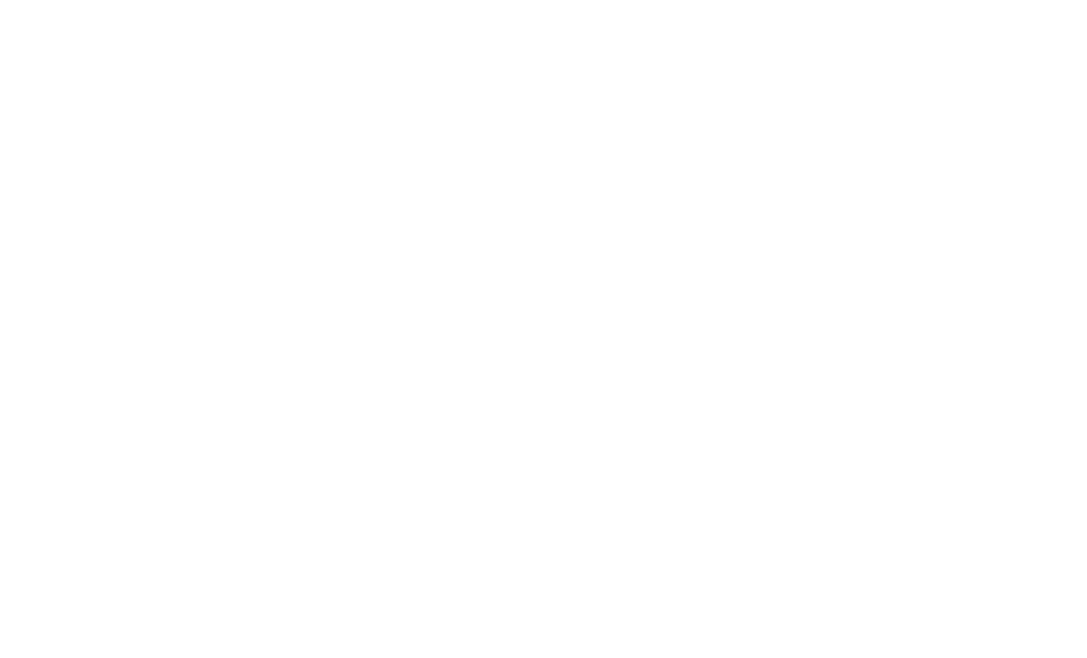
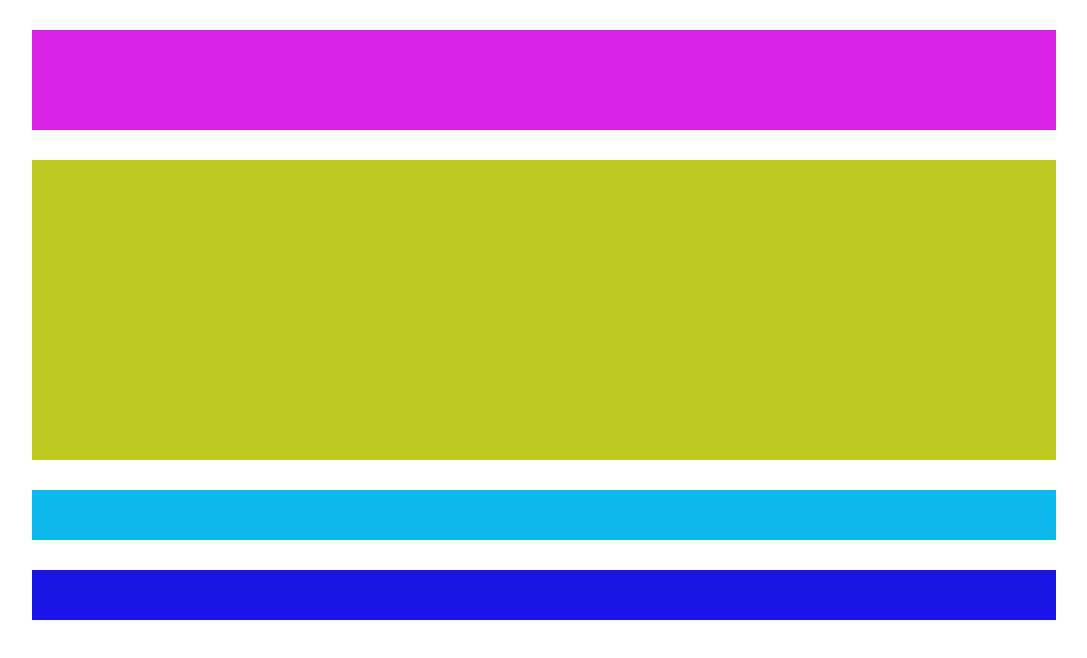
Before and after one commit to Vladus25/htmlcss-struttura-wp, a plain HTML site: page index.html in a window 1280 px wide. Shown: the whole page, without its empty margins (96-1183 px from the left). Drawn offline with Linux system fonts and the light colour scheme.

Commit message:
Classi,Sezioni

```diff
--- a/css/style.css
+++ b/css/style.css
@@ -0,0 +1,58 @@
+/* Carateristiche Principali della pagina */
+
+*{
+  margin: 0;
+  padding: 0;
+  box-sizing: border-box;
+}
+
+body{
+  margin: 30px 10%;
+}
+
+/* header */
+
+.logo{
+  height: 100px ;
+  width: 100%;
+  /* debug */
+  background-color: rgb(216, 34, 226);
+}
+
+
+/* main */
+
+main{
+  margin: 30px 0;
+}
+
+.menu1{
+  height: 300px;
+  width: 100%;
+  /* debug */
+  background-color: rgb(188, 201, 32);
+}
+
+.leadership{
+  margin-top: 30px;
+  height: 50px ;
+  width: 100%;
+  /* debug */
+  background-color: rgb(13, 184, 238);
+}
+
+.row::after{
+  content: "";
+  display: table;
+  clear: both;
+}
+
+
+/* footer */
+
+.love{
+  height: 50px ;
+  width: 100%;
+  /* debug */
+  background-color: rgb(25, 21, 231);
+}
--- a/index.html
+++ b/index.html
@@ -3,44 +3,43 @@
   <head>
     <meta charset="utf-8">
     <title>Struttura</title>
+    <link rel="stylesheet" href="css/style.css">
   </head>
   <body>
 
     <!-- Logo+Navigazione -->
     <header>
-      <div class="">
-
-      </div>
+      <div class="logo"></div>
     </header>
 
     <!-- Menu Principale -->
     <main>
 
-      <div class="">
+      <div class="menu1"></div>
 
-      </div>
+      <div class="leadership"></div>
 
       <!-- Row -->
       <div class="row">
 
-        <div class="">
+        <div class="content1">
 
         </div>
 
-        <div class="">
+        <div class="content2">
 
         </div>
 
-        <div class="">
+        <div class="content3">
 
         </div>
 
       </div>
     </main>
 
-    <!-- Fotoer -->
+    <!-- Footer -->
     <footer>
-      <div class="">
+      <div class="love">
 
       </div>
     </footer>
```
